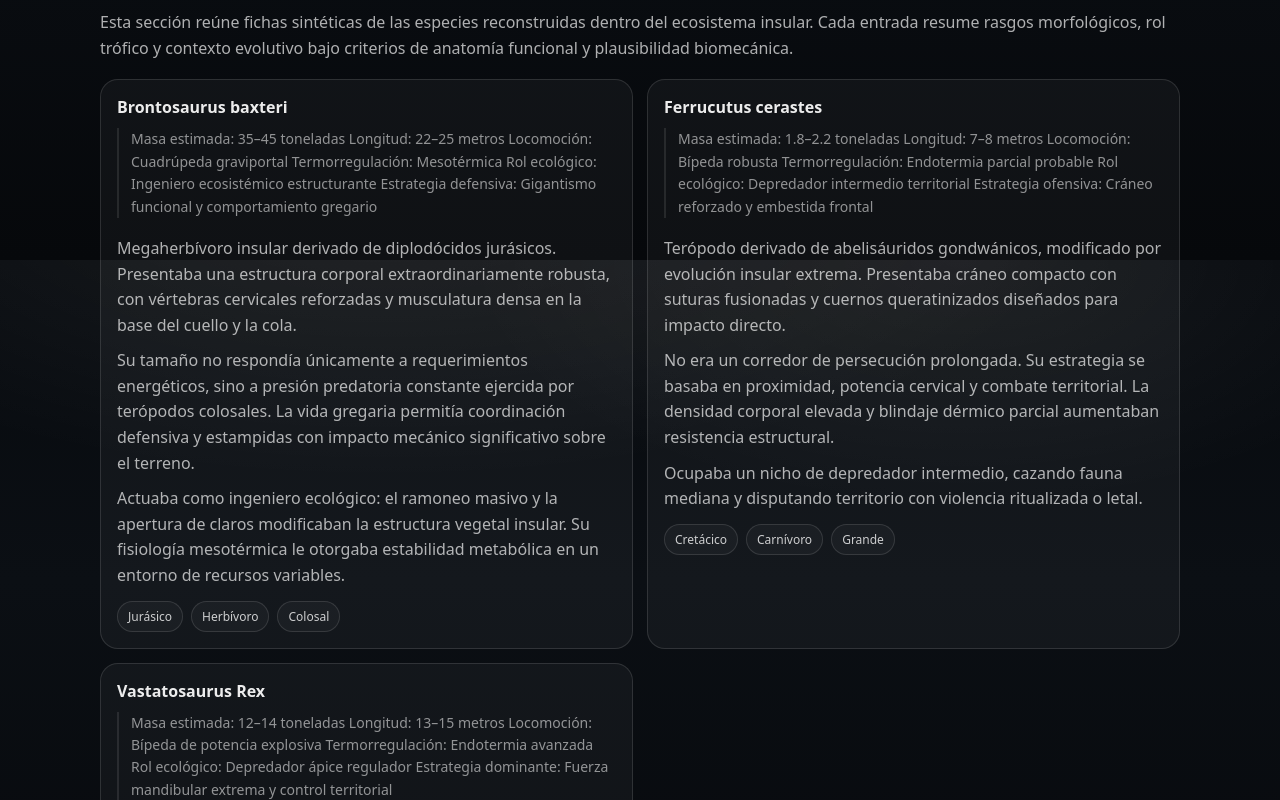
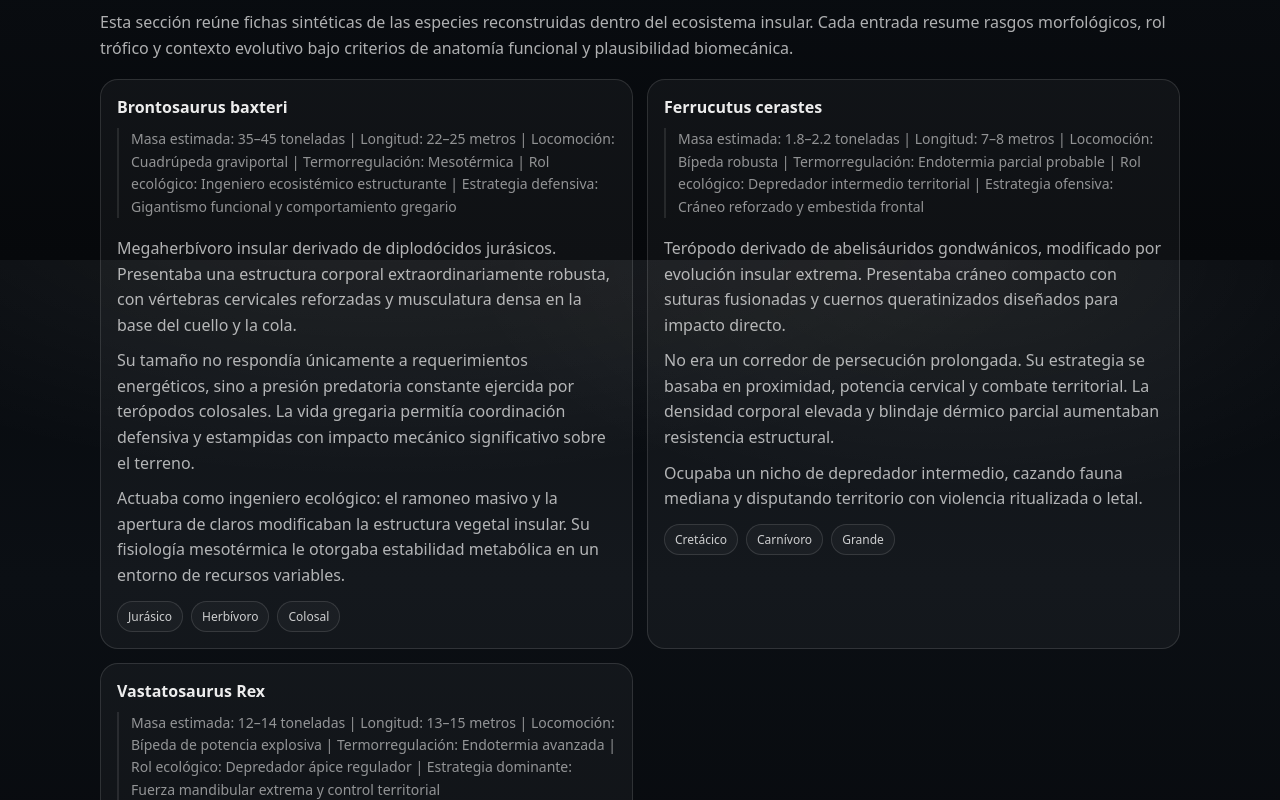
Before and after one commit to lu-developer476/Dinosauria, a React (Vite) app: page / in a window 1280 px wide. Shown: the part 2140-2940 px from the top of the page. Built offline with nearby package versions, Linux system fonts and the light colour scheme.

Commit message:
dinos.ts

```diff
--- a/src/data/dinos.ts
+++ b/src/data/dinos.ts
@@ -7,12 +7,7 @@ export const dinos: DinoCard[] = [
     era: "Jurásico",
     diet: "Herbívoro",
     size: "Colosal",
-    description: `Masa estimada: 35–45 toneladas
-Longitud: 22–25 metros
-Locomoción: Cuadrúpeda graviportal
-Termorregulación: Mesotérmica
-Rol ecológico: Ingeniero ecosistémico estructurante
-Estrategia defensiva: Gigantismo funcional y comportamiento gregario
+    description: `Masa estimada: 35–45 toneladas | Longitud: 22–25 metros | Locomoción: Cuadrúpeda graviportal | Termorregulación: Mesotérmica | Rol ecológico: Ingeniero ecosistémico estructurante | Estrategia defensiva: Gigantismo funcional y comportamiento gregario
 
 Megaherbívoro insular derivado de diplodócidos jurásicos. Presentaba una estructura corporal extraordinariamente robusta, con vértebras cervicales reforzadas y musculatura densa en la base del cuello y la cola.
 
@@ -27,12 +22,7 @@ Actuaba como ingeniero ecológico: el ramoneo masivo y la apertura de claros mod
     era: "Cretácico",
     diet: "Carnívoro",
     size: "Grande",
-    description: `Masa estimada: 1.8–2.2 toneladas
-Longitud: 7–8 metros
-Locomoción: Bípeda robusta
-Termorregulación: Endotermia parcial probable
-Rol ecológico: Depredador intermedio territorial
-Estrategia ofensiva: Cráneo reforzado y embestida frontal
+    description: `Masa estimada: 1.8–2.2 toneladas | Longitud: 7–8 metros | Locomoción: Bípeda robusta | Termorregulación: Endotermia parcial probable | Rol ecológico: Depredador intermedio territorial | Estrategia ofensiva: Cráneo reforzado y embestida frontal
 
 Terópodo derivado de abelisáuridos gondwánicos, modificado por evolución insular extrema. Presentaba cráneo compacto con suturas fusionadas y cuernos queratinizados diseñados para impacto directo.
 
@@ -47,12 +37,7 @@ Ocupaba un nicho de depredador intermedio, cazando fauna mediana y disputando te
     era: "Cretácico",
     diet: "Carnívoro",
     size: "Colosal",
-    description: `Masa estimada: 12–14 toneladas
-Longitud: 13–15 metros
-Locomoción: Bípeda de potencia explosiva
-Termorregulación: Endotermia avanzada
-Rol ecológico: Depredador ápice regulador
-Estrategia dominante: Fuerza mandibular extrema y control territorial
+    description: `Masa estimada: 12–14 toneladas | Longitud: 13–15 metros | Locomoción: Bípeda de potencia explosiva | Termorregulación: Endotermia avanzada | Rol ecológico: Depredador ápice regulador | Estrategia dominante: Fuerza mandibular extrema y control territorial
 
 Superdepredador ápice del ecosistema insular. Descendiente derivado de tiranosáuridos, evolucionó hacia una morfología más compacta y masiva que Tyrannosaurus rex.
 
```
